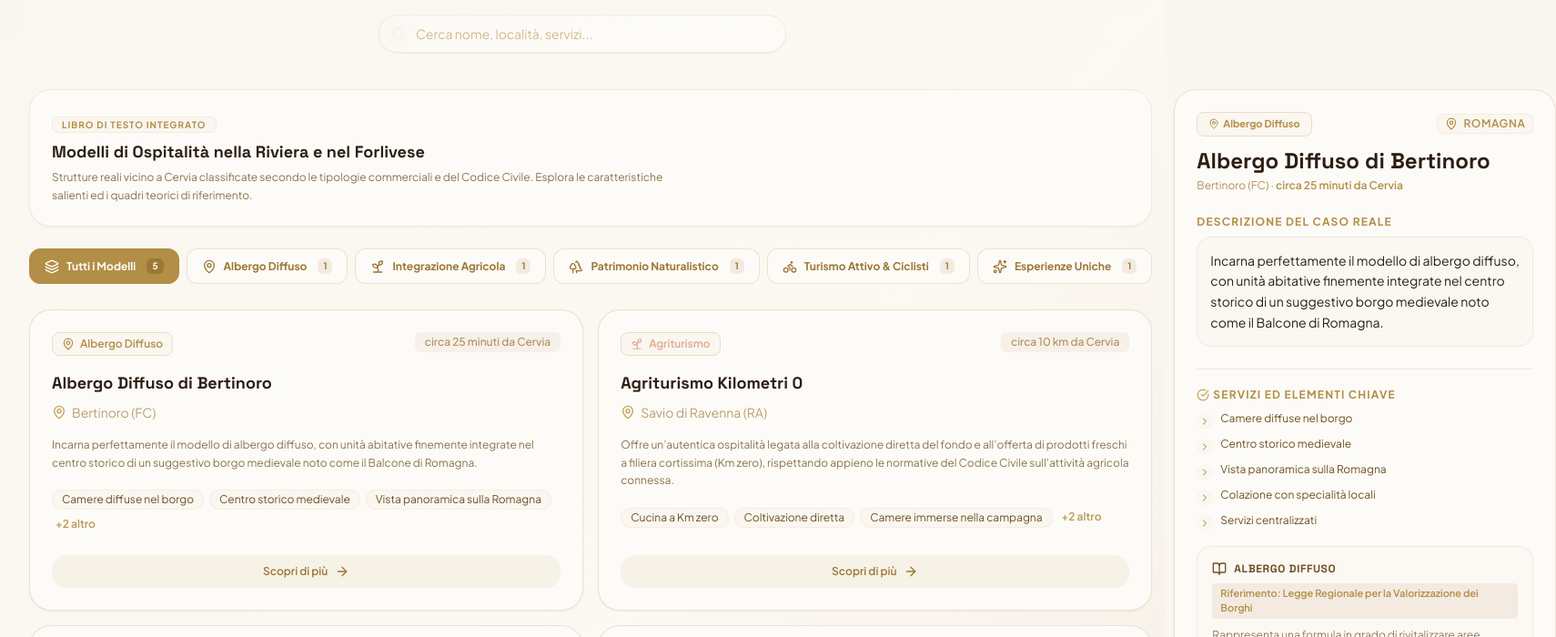
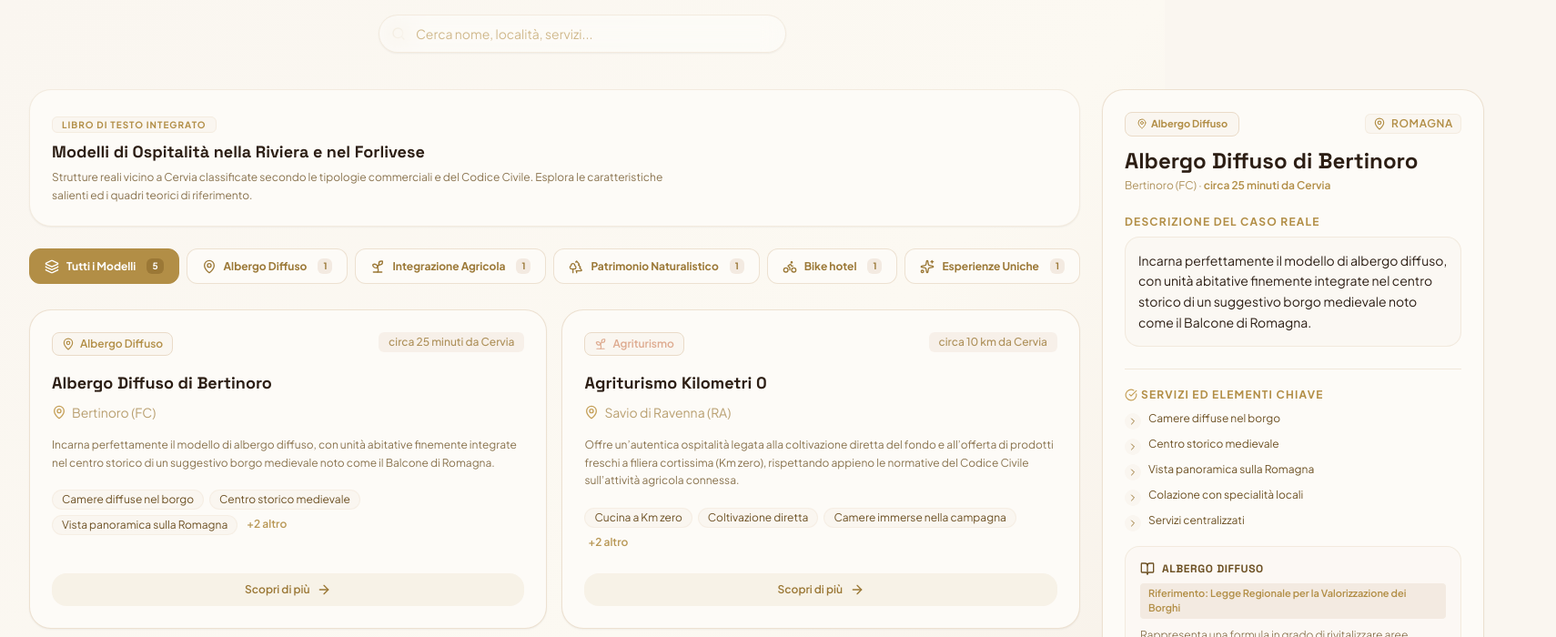
Before and after one commit to LolLol6969/lavorovolpi, a React (Vite) app: page / in a window 1280 px wide. Shown: the top 700 px of the page at 91% size, 1710 px wide, since content can reach past the window. Built offline with nearby package versions, Linux system fonts and the light colour scheme.

Commit message:
Update data.ts

```diff
--- a/src/data.ts
+++ b/src/data.ts
@@ -28,7 +28,7 @@ export const TYPOLOGIES: TypologyDetail[] = [
   {
     id: 'bike',
     title: 'Modello Bike Hotel',
-    subtitle: 'Turismo Attivo & Ciclisti',
+    subtitle: 'Bike hotel',
     iconName: 'Bike',
     description: 'Accoglienza su misura per cicloturisti con officine, depositi di sicurezza, colazioni energetiche e percorsi dedicati.',
     colorScheme: 'teal'
```
